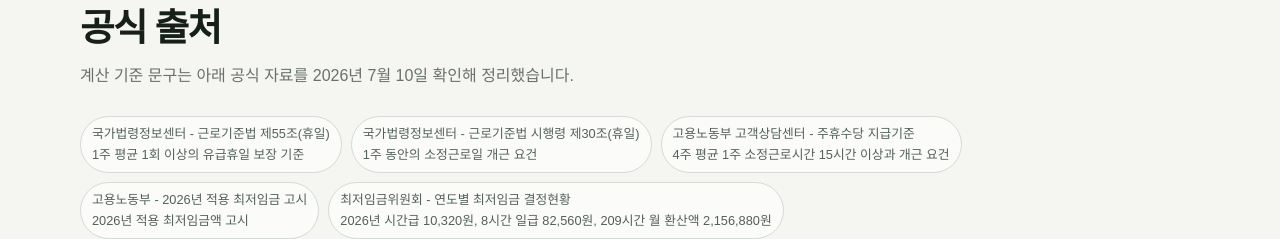
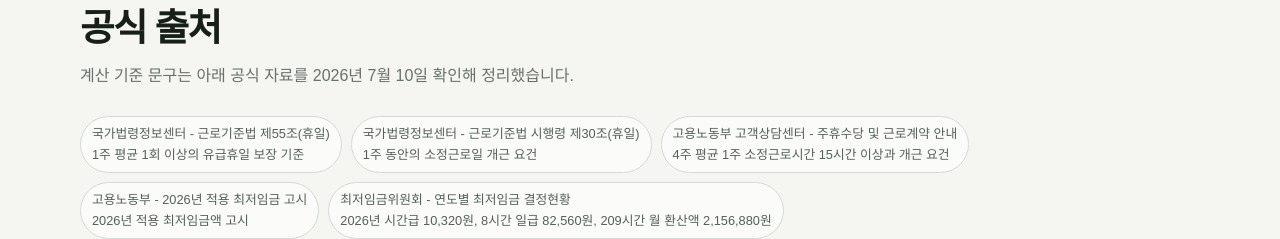
Before and after one commit to JulGi-Park/integrated-calculator, a Next.js app: page /calculators/labor-pay in a window 1280 px wide. Shown: the part 3620-3859 px from the top of the page. Built offline with nearby package versions, Linux system fonts and the light colour scheme.

Commit message:
fix: replace unstable labor pay source link

```diff
--- a/components/calculators/laborPayContentData.ts
+++ b/components/calculators/laborPayContentData.ts
@@ -16,8 +16,8 @@
   },
   {
     organization: "고용노동부 고객상담센터",
-    title: "주휴수당 지급기준",
-    url: "https://1350.moel.go.kr/rtmview.do?id=1000059852",
+    title: "주휴수당 및 근로계약 안내",
+    url: "https://www.moel.go.kr/mainpop2.do",
     supports: "4주 평균 1주 소정근로시간 15시간 이상과 개근 요건",
   },
   {
```
Also changed, not shown: 1 other file (tests, documents, lock files or other folders).
